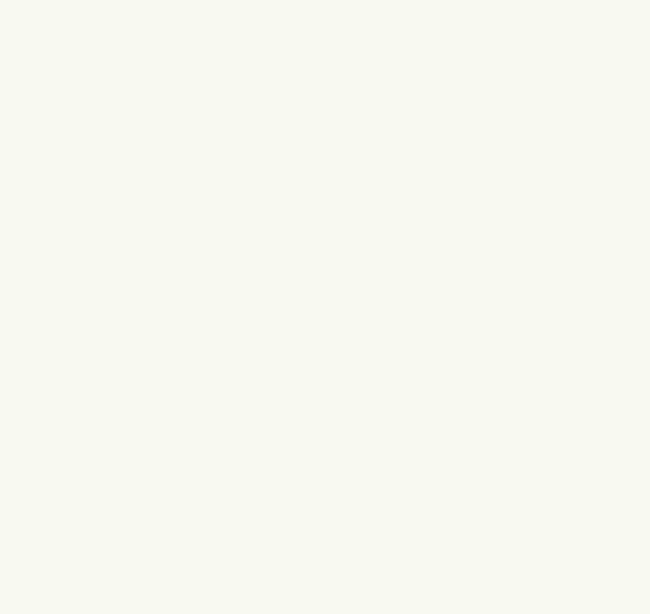
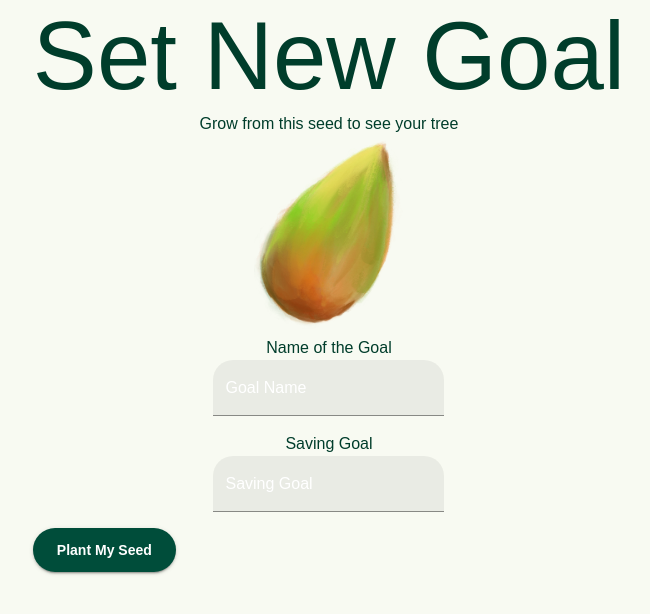
Before and after one commit to G4-Expense-Tracker/4G-Expense-Tracker, a React (Vite) app in the folder canopy-FRONTEND/: page /newgoal in a window 1280 px wide. Before the commit this address had no page. Shown: the top 614 px of the page, without its empty margins (311-961 px from the left). Built offline with nearby package versions, Linux system fonts and the light colour scheme.

Commit message:
set new goal component created

```diff
--- a/canopy-FRONTEND/src/App.jsx
+++ b/canopy-FRONTEND/src/App.jsx
@@ -11,21 +11,24 @@ import Goal from "./components/goal_pages/Goal";
 import DashboardPage from "./components/pages/dashboard/DashboardPage";
 import ExpenseDashboard from "./components/pages/dashboard/ExpenseDashboard";
 import CategoryPage from "./components/category/CategoryPage";
+import NewGoal from "./components/goal_pages/NewGoal";
 
 function App() {
   return (
     <BrowserRouter>
       <Routes>
-        <Route path ="/" element={<LoadingPage />}/>
-        <Route path="/main" element={<MainPage />}/>
-        <Route path="/login" element={<LoginPage />}/>
-        <Route path="/signup" element={<SignupPage />}/>
-        <Route path="/onboarding" element={<Onboarding />}/>
-        <Route path ="/goals" element={<Goal />}/>
-        <Route path="/dashboard" element={<DashboardPage />}/>
+        <Route path="/" element={<LoadingPage />} />
+        <Route path="/main" element={<MainPage />} />
+        <Route path="/login" element={<LoginPage />} />
+        <Route path="/signup" element={<SignupPage />} />
+        <Route path="/onboarding" element={<Onboarding />} />
+        <Route path="/goals" element={<Goal />} />
+        <Route path="/newgoal" element={<NewGoal />} />
+        <Route path="/dashboard" element={<DashboardPage />} />
         <Route path="/expense" element={<ExpenseDashboard />} />
         <Route path="/category" element={<CategoryPage />} />
       </Routes>
+
     </BrowserRouter>
   )
 }
--- a/canopy-FRONTEND/src/components/goal_pages/GoalForm.jsx
+++ b/canopy-FRONTEND/src/components/goal_pages/GoalForm.jsx
@@ -1,9 +1,34 @@
-function GoalForm(){
+import { Box, Button, Typography } from '@mui/material';
+import TextField from '@mui/material/TextField';
+
+function GoalForm() {
     //note that ive just used p tags for the labels, there is an MUI version but idk which one we are using so lets come back to that during styling
-    return(
-        <>
-            <TextField id="filled-basic" label="Filled" variant="filled" />
-        </>
+    return (
+        <Box
+        sx={{
+            display:"block",
+        }}>
+            <Typography variant='body1' component="p">
+                Name of the Goal
+            </Typography>
+            <TextField id="filled-basic" label="Goal Name" variant="filled" />
+
+            <Typography variant='body1' component="p">
+                Saving Goal
+            </Typography>
+            <TextField id="filled-basic" label="Saving Goal" variant="filled" />
+
+            <Button variant="contained"
+            sx={{
+                display:"block",
+                /* no idea why this wont center but */
+                }}>
+                Plant My Seed
+            </Button>
+
+        </Box>
+
+
     )
 }
 
--- a/canopy-FRONTEND/src/components/goal_pages/NewGoal.jsx
+++ b/canopy-FRONTEND/src/components/goal_pages/NewGoal.jsx
@@ -1,19 +1,33 @@
-import { Typography } from "@mui/material"
+import { Box, Typography } from "@mui/material"
+import GoalForm from "./GoalForm"
 
-function NewGoal(){
+
+
+function NewGoal() {
     return (
-        <>
+        <Box
+            sx={{
+                display: "block",
+                textAlign: "center"
+            }}
+        >
             <Typography variant="h1" component="h1">
                 Set New Goal
             </Typography>
 
             <Typography variant="body1" component="p">
-                grow from this seed to see your tree
+                Grow from this seed to see your tree
             </Typography>
 
-            <img src="../../assets/seed1.png" alt="seed" />
-        </>
+            <img src="/paintedImgs/seed.png" alt="seed"
+                style={{
+                    width: "100%",
+                    maxWidth: "150px"
+                }} />
+
+            <GoalForm />
+        </Box>
     )
 }
 
-export default NewGoal()
+export default NewGoal
```
Also changed, not shown: canopy-FRONTEND/public/paintedImgs/seed.png (added).
